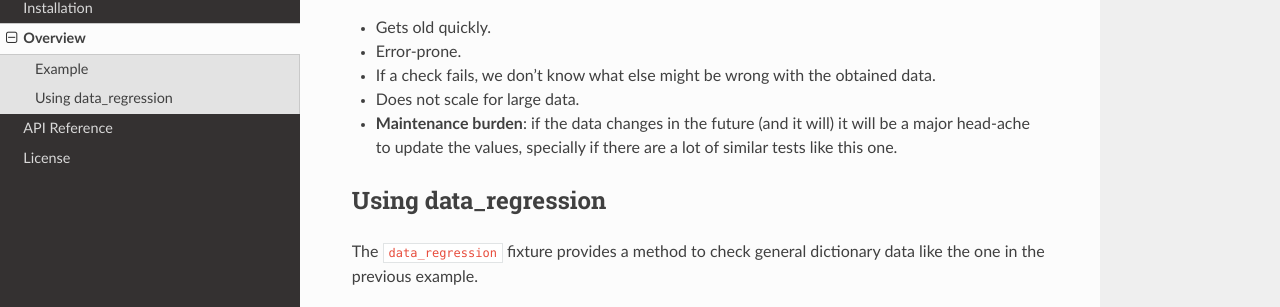
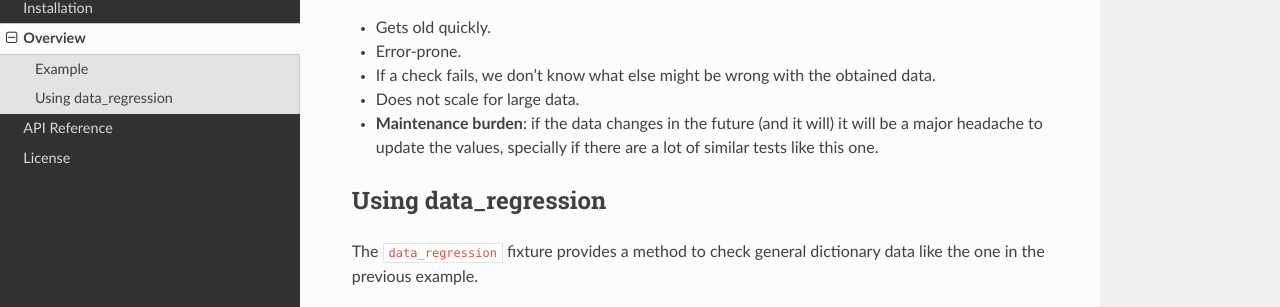
Before and after one commit to ESSS/pytest-regressions, a Sphinx documentation site: the page built from doc/overview.rst, in a window 1280 px wide and 900 px high, scrolled down 1088 px. Shown: the part 144-451 px from the top of the window. Built offline with Sphinx 7.4.7 and the Read the Docs theme 2.0.0, drawn with Linux system fonts in a browser that asks for light colours.

Commit message:
Fix typo in overview.rst

```diff
--- a/doc/overview.rst
+++ b/doc/overview.rst
@@ -64,7 +64,7 @@ But this presents a number of problems:
 * Error-prone.
 * If a check fails, we don't know what else might be wrong with the obtained data.
 * Does not scale for large data.
-* **Maintenance burden**: if the data changes in the future (and it will) it will be a major head-ache to update the values,
+* **Maintenance burden**: if the data changes in the future (and it will) it will be a major headache to update the values,
   specially if there are a lot of similar tests like this one.
 
 
```
